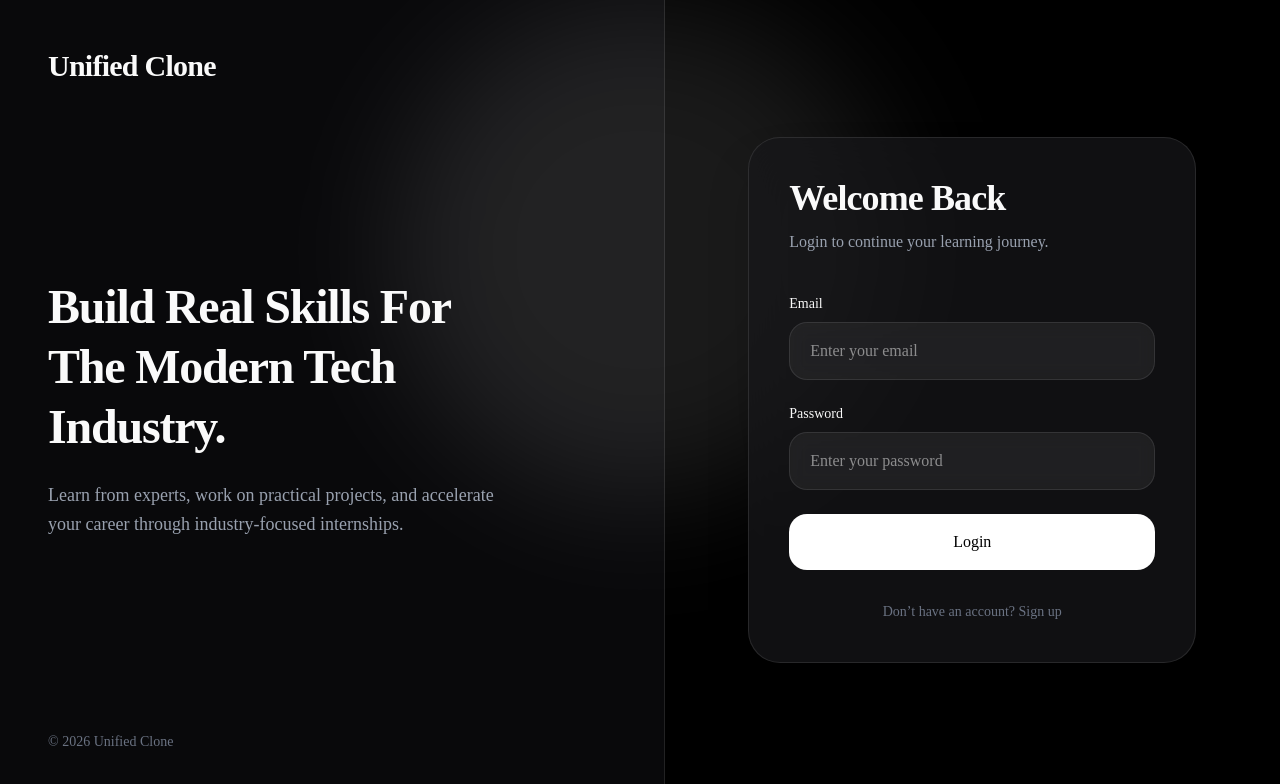
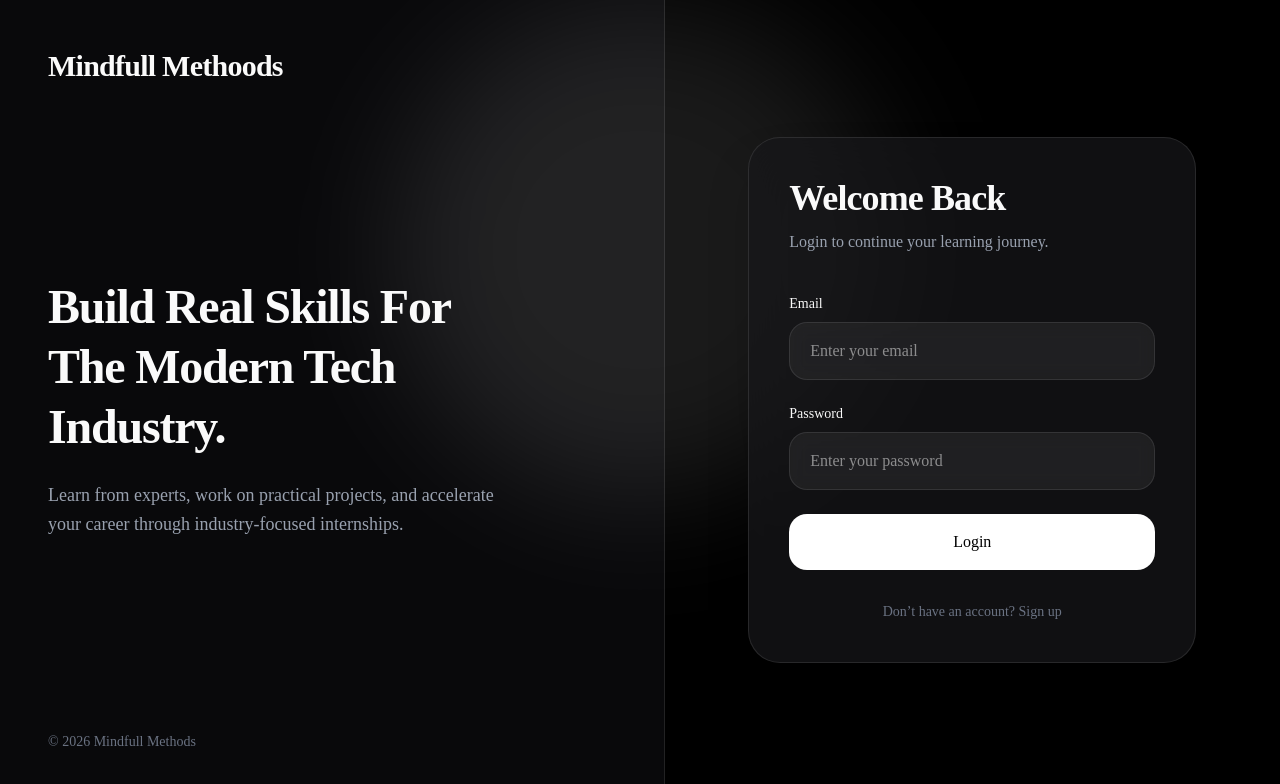
Before and after one commit to mindfullmethods/mindfull-methods, a Next.js app: page /login in a window 1280 px wide. Shown: the top 784 px of the page. Built offline with nearby package versions, Linux system fonts and the light colour scheme; no server answers.

Commit message:
Fixed login redirect paths

```diff
--- a/src/app/(auth)/login/page.tsx
+++ b/src/app/(auth)/login/page.tsx
@@ -44,7 +44,7 @@ export default function LoginPage() {
 
         <div>
           <h1 className="text-3xl font-black tracking-tight">
-            Unified Clone
+            Mindfull Methoods
           </h1>
         </div>
 
@@ -59,7 +59,7 @@ export default function LoginPage() {
         </div>
 
         <p className="text-sm text-gray-500">
-          © 2026 Unified Clone
+          © 2026 Mindfull Methods
         </p>
       </div>
 
--- a/src/app/dashboard/layout.tsx
+++ b/src/app/dashboard/layout.tsx
@@ -23,7 +23,7 @@ export default function DashboardLayout({
       } = await supabase.auth.getSession();
 
       if (!session) {
-        router.push("/login");
+        router.push("/dashboard");
       }
 
     }
```
